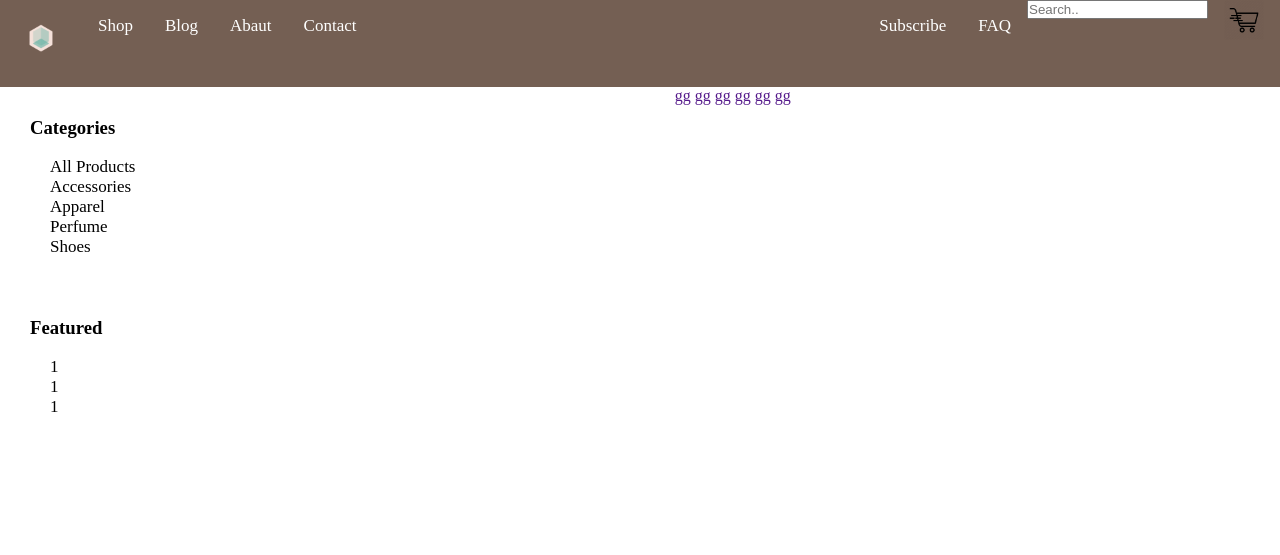
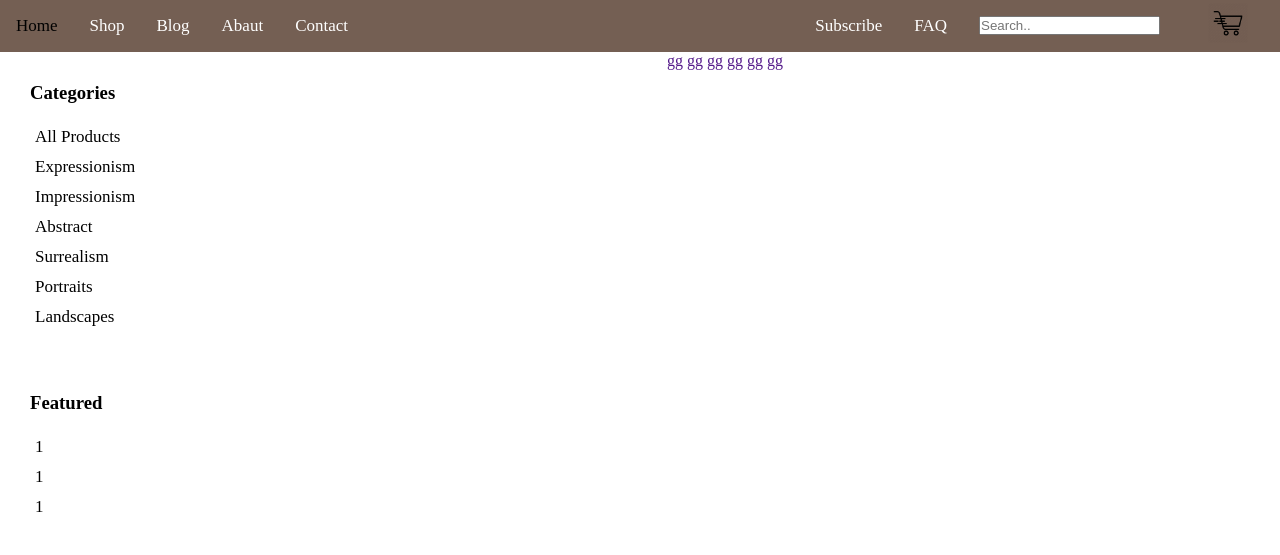
Before and after one commit to mhertovm/oneproject, a plain HTML site: page index.html in a window 1280 px wide. Drawn offline with Linux system fonts and the light colour scheme.

Commit message:
new change

```diff
--- a/index.html
+++ b/index.html
@@ -11,7 +11,8 @@
     <header>
         <div class="grid-container-header">
             <div class="grid-item-left">
-                <a href="#"><img class=logo src="img/logo.png" alt="logo"></a>
+                <!-- <a href="#"><img class=logo src="img/logo.png" alt="logo"></a> -->
+                <a href="">Home</a>
                 <a href="">Shop</a>
                 <a href="">Blog</a>
                 <a href="">Abaut</a>
@@ -23,8 +24,8 @@
                 <div id="search" class="search">
                     <input type="text" placeholder="Search..">
                 </div>
-                <div>
-                    <a href=""><img class="cart" src="img/shoppingcart.jpg" alt="shoppingCart"></a>
+                <div class="cart">
+                    <a href=""><img class="carticon" src="img/shoppingcart.jpg" alt="shoppingCart"></a>
                 </div>
             </div>
         </div>
@@ -34,17 +35,19 @@
             <div class="">
                 <div class="categories">
                     <h3>Categories</h3><br>
-                    <a href="">All Products</a><br>
-                    <a href="">Accessories</a><br>
-                    <a href="">Apparel</a><br>
-                    <a href="">Perfume</a><br>
-                    <a href="">Shoes</a><br>
+                    <a href="">All Products</a>
+                    <a href="">Expressionism</a>
+                    <a href="">Impressionism</a>
+                    <a href="">Abstract</a>
+                    <a href="">Surrealism</a>
+                    <a href="">Portraits</a>
+                    <a href="">Landscapes</a>
                 </div>
                 <div class="featured">
                     <h3>Featured</h3><br>
-                    <a href="">1</a><br>
-                    <a href="">1</a><br>
-                    <a href="">1</a><br>
+                    <a href="">1</a>
+                    <a href="">1</a>
+                    <a href="">1</a>
                 </div>
             </div>
             <div class="">
--- a/style.css
+++ b/style.css
@@ -13,7 +13,7 @@
     width: 50px;
     height: 50px;
 }
-.cart{
+.carticon{
     width: 40px;
     height: 40px;
 }
@@ -50,21 +50,34 @@
 }
 .categories a{
     color: black;
-    padding: 20px;
+    padding: 5px;
     text-decoration: none;
     font-size: 17px;
 }
 .categories{
+    display: flex;
+    flex-direction: column;
     padding: 30px;
+}
+.categories a:hover{
+    color: rgba(92, 68, 53, 0.85);
 }
 .featured a{
     color: black;
-    padding: 20px;
+    padding: 5px;
     text-decoration: none;
     font-size: 17px;
 }
 .featured{
+    display: flex;
+    flex-direction: column;
     padding: 30px;
+}
+.search{
+    padding: 16px 16px;
+}
+.cart{
+    padding: 3px 16px;
 }
 /*
 .navbar{
```
